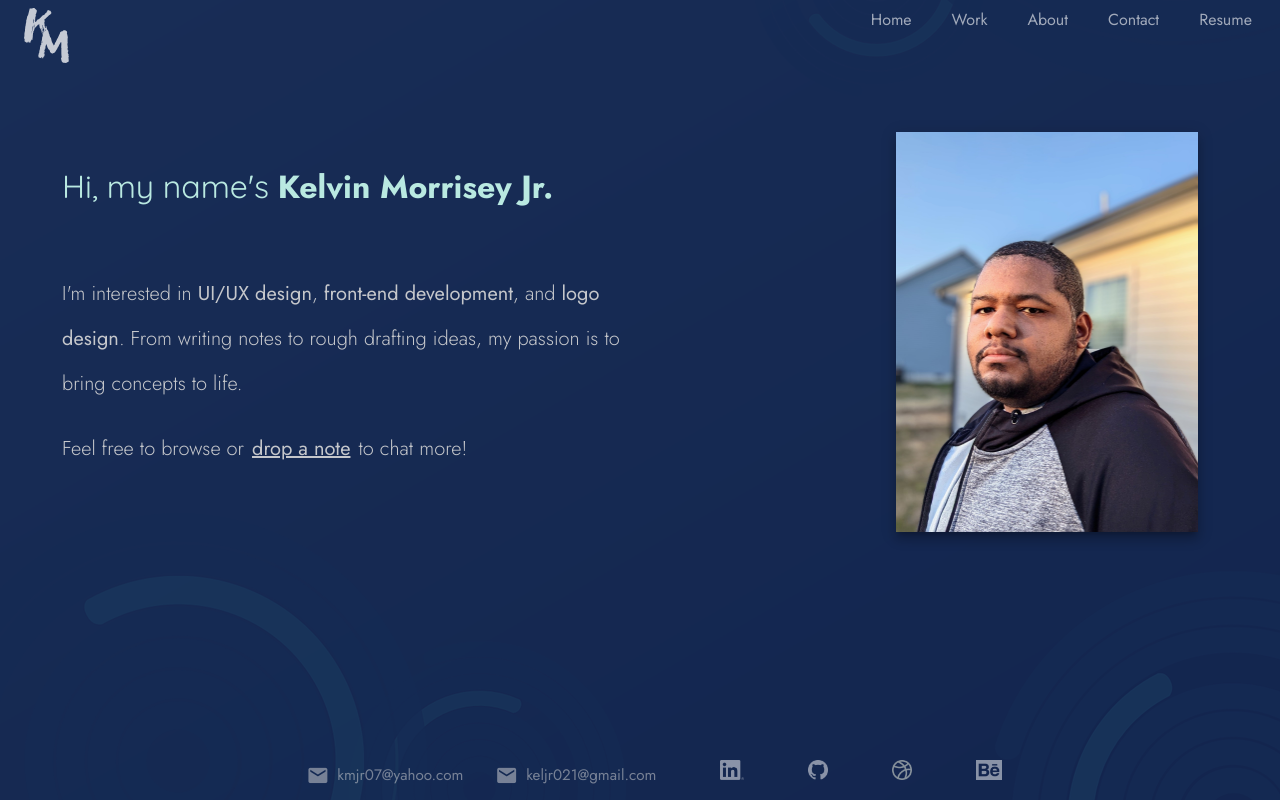
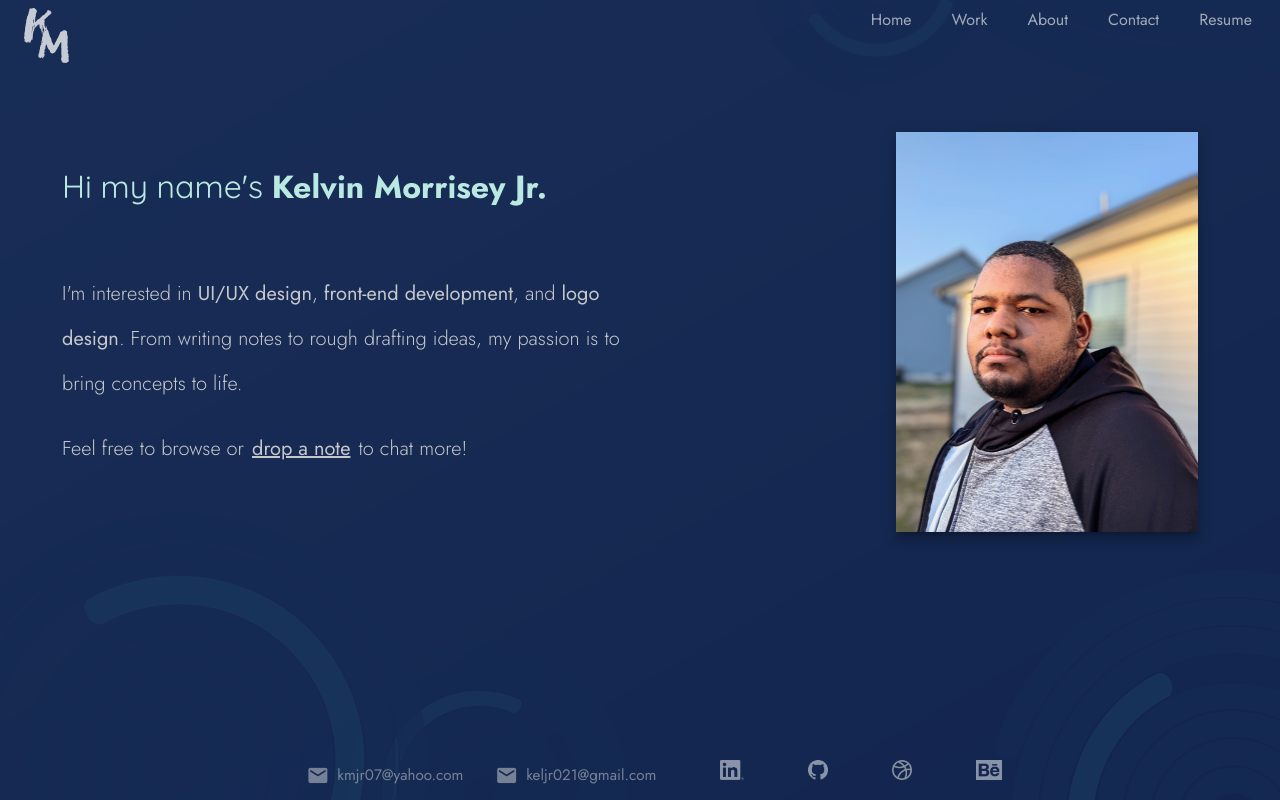
Before and after one commit to keljr021/portfolio-2023, a Vue app: page /work in a window 1280 px wide. Built offline with nearby package versions, Linux system fonts and the light colour scheme.

Commit message:
Update Cta.vue

```diff
--- a/src/components/Cta.vue
+++ b/src/components/Cta.vue
@@ -33,7 +33,7 @@ export default {
         <img class="cta-bg" src="../assets/cta/background-1060405_1280.png" />
         <v-row class="pa-3">
             <v-col cols="12" xs="12" sm="12" md="6">
-                <h1 class="cta-title">Hi, my name's <br v-if="$vuetify.display.xs" /><b>Kelvin Morrisey Jr.</b></h1>
+                <h1 class="cta-title">Hi my name's <br v-if="$vuetify.display.xs" /><b>Kelvin Morrisey Jr.</b></h1>
                 <CtaText @scrollTo="scrollTo" />
             </v-col>
             <v-col cols="12" xs="12" sm="12" md="6" class="text-right">
```
